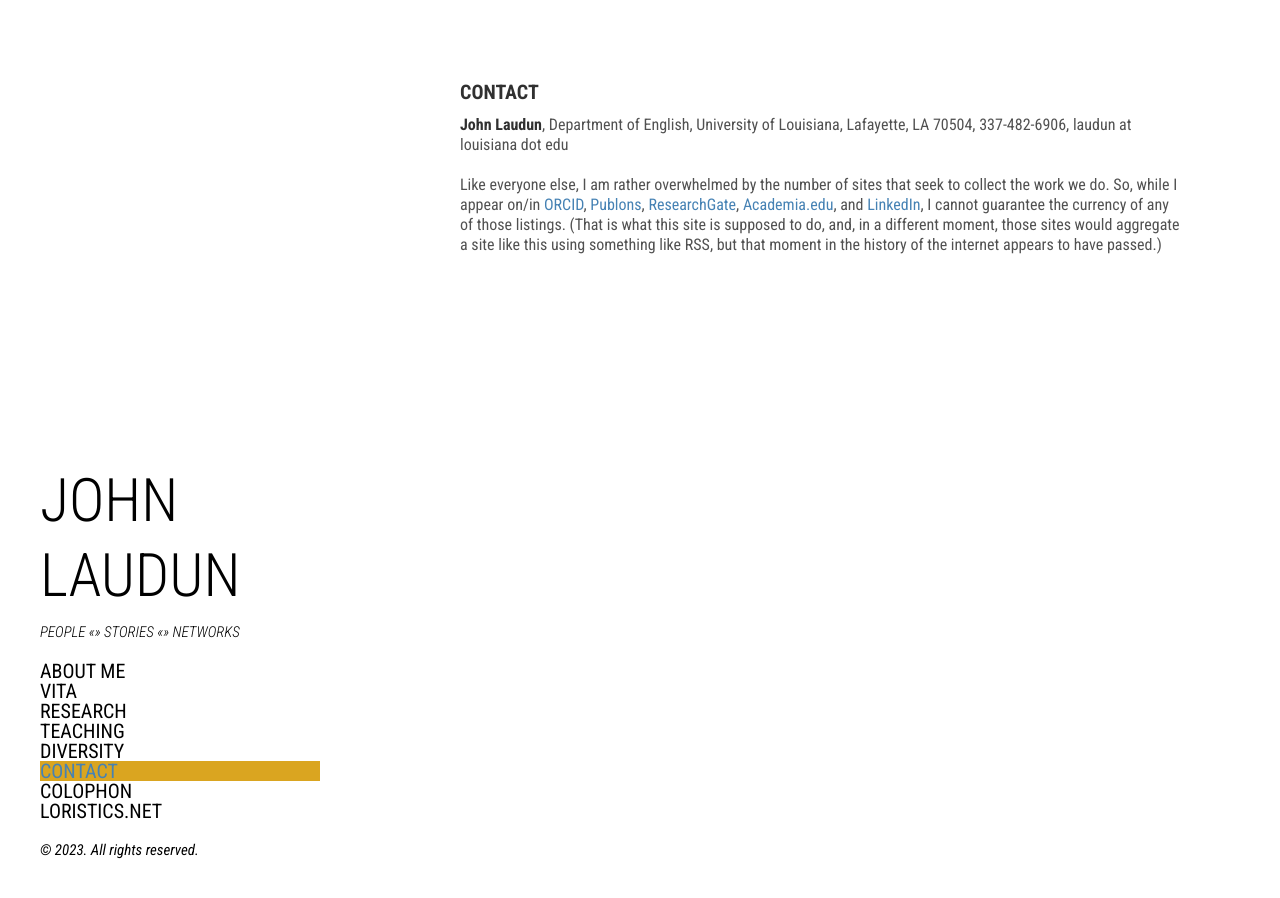
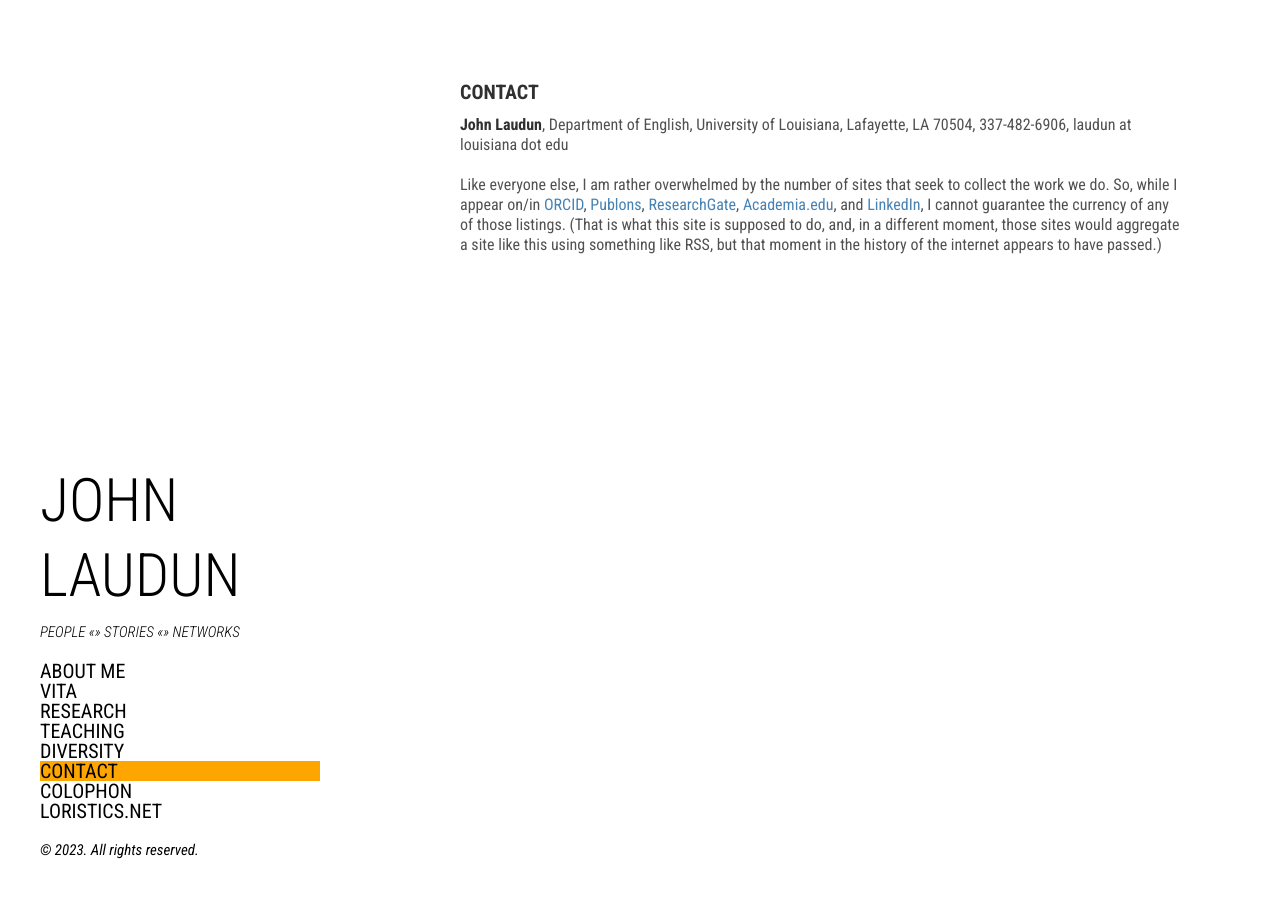
Before and after one commit to johnlaudun/blog, a Jekyll site: the page built from contact.md, in a window 1280 px wide. Built offline with Jekyll 4.4.1, drawn with Linux system fonts in a browser that asks for light colours.

Commit message:
Specified links in head.html

```diff
--- a/_includes/head.html
+++ b/_includes/head.html
@@ -15,9 +15,9 @@
   </title>
 
   <!-- CSS -->
-  <link rel="stylesheet" href="{{ site.baseurl }}public/css/poole.css">
-  <link rel="stylesheet" href="{{ site.baseurl }}public/css/syntax.css">
-  <link rel="stylesheet" href="{{ site.baseurl }}public/css/hyde.css">
+  <link rel="stylesheet" href="https://johnlaudun.net/public/css/poole.css">
+  <link rel="stylesheet" href="https://johnlaudun.net/public/css/syntax.css">
+  <link rel="stylesheet" href="https://johnlaudun.net/public/css/hyde.css">
   <link rel="preconnect" href="https://fonts.googleapis.com">
   <link rel="preconnect" href="https://fonts.gstatic.com" crossorigin>
   <link href="https://fonts.googleapis.com/css2?family=Roboto+Condensed:ital,wght@0,300;0,400;0,700;1,300;1,400;1,700&display=swap" rel="stylesheet">
--- a/public/css/hyde.css
+++ b/public/css/hyde.css
@@ -106,8 +106,7 @@ a.sidebar-nav-item:focus {
 }
 .sidebar-nav-item.active {
   /* font-weight: bold; */
-  color: steelblue;
-  background: goldenrod;
+  background: orange;
 }
 
 /* Sticky sidebar
```
